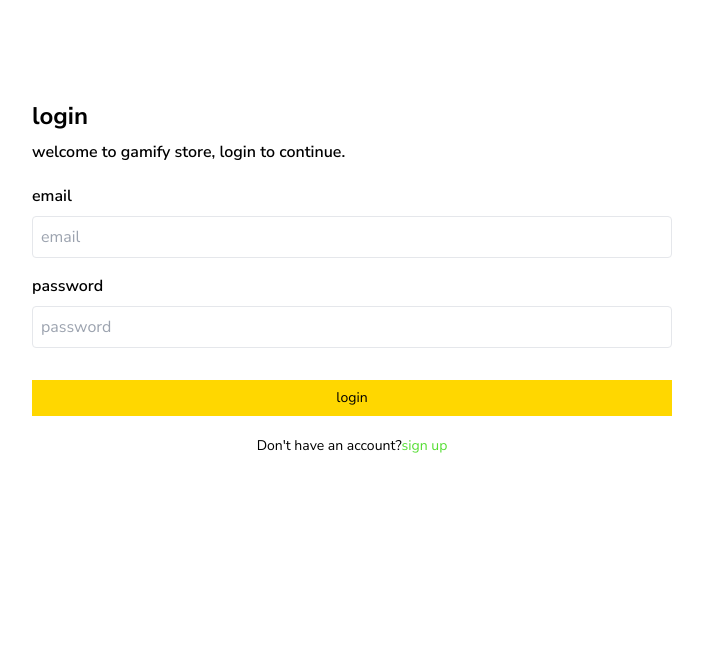
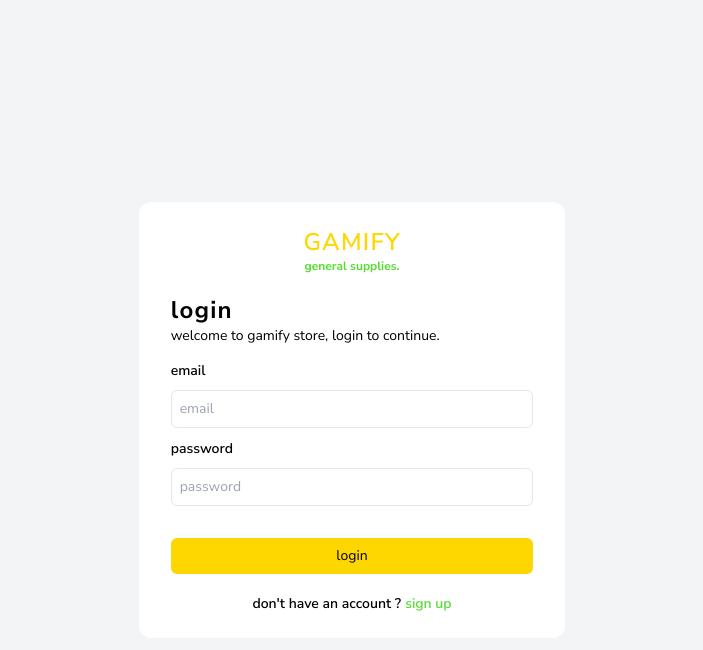
Before and after one commit to Gichohi-Simon/gamify_general_supplies, a Next.js app in the folder client/: page /login in a window 1280 px wide. Shown: the top 650 px of the page, without its empty margins (288-991 px from the left). Built offline with nearby package versions, Linux system fonts and the light colour scheme; no server answers.

Commit message:
login page miracle

```diff
--- a/client/src/app/(Auth)/login/page.tsx
+++ b/client/src/app/(Auth)/login/page.tsx
@@ -10,7 +10,7 @@ import { loginInitialValues } from "@/types/types";
 import { setCredentials } from "@/store/features/authSlice";
 
 export default function LoginPage() {
-  const API = process.env.API_URL
+  const API = process.env.API_URL;
 
   const router = useRouter();
   const dispatch = useAppDispatch();
@@ -56,19 +56,25 @@ export default function LoginPage() {
   };
 
   return (
-    <div className="font-[family-name:var(--font-poppins)] flex justify-center items-center">
+    <div className="font-[family-name:var(--font-poppins)] flex justify-center items-center min-h-screen bg-gray-100">
       <form
-        className="w-3/4 md:w-1/2 py-10 mt-0 md:mt-10"
+        className="w-3/4 md:w-4/12 md:mt-10 bg-white px-8 py-6 rounded-xl"
         onSubmit={formik.handleSubmit}
       >
-        <div className="my-5">
-          <p className="text-xl md:text-2xl font-bold">login</p>
-          <p className="text-sm md:text-base font-semibold mt-2">
+        <p className="text-center font-semibold text-2xl uppercase tracking-wider text-primary">
+          Gamify
+        </p>
+        <p className="text-xs text-center text-secondary font-bold">
+          general supplies.
+        </p>
+        <div className="mt-5 mb-3">
+          <p className="text-lg md:text-2xl tracking-wider font-bold">login</p>
+          <p className="text-xs md:text-sm">
             welcome to gamify store, login to continue.
           </p>
         </div>
         <div>
-          <label htmlFor="email" className="font-semibold text-sm md:text-base">
+          <label htmlFor="email" className="font-semibold text-xs md:text-sm">
             email
           </label>
           <br />
@@ -76,16 +82,16 @@ export default function LoginPage() {
             type="text"
             placeholder="email"
             name="email"
-            className="border border-1 py-2 px-2 text-sm md:text-base w-full mt-2 rounded "
+            className="border border-1 py-2 px-2 text-xs md:text-sm w-full mt-2 rounded-md"
             onChange={formik.handleChange}
             onBlur={formik.handleBlur}
             value={formik.values.email}
           />
         </div>
-        <div className="mt-4">
+        <div className="mt-2">
           <label
             htmlFor="password"
-            className="font-semibold text-sm md:text-base"
+            className="font-semibold text-xs md:text-sm"
           >
             password
           </label>
@@ -94,14 +100,14 @@ export default function LoginPage() {
             type="password"
             placeholder="password"
             name="password"
-            className="border border-1 py-2 px-2 text-sm md:text-base w-full mt-2 rounded"
+            className="border border-1 py-2 px-2 text-xs md:text-sm w-full mt-2 rounded-md"
             onChange={formik.handleChange}
             onBlur={formik.handleBlur}
             value={formik.values.password}
           />
         </div>
         <button
-          className="bg-primary mt-8 py-2 w-full text-xs md:text-sm mb-5"
+          className="bg-primary mt-8 py-2 w-full text-xs md:text-sm mb-5 rounded-md"
           type="submit"
         >
           login
@@ -109,9 +115,9 @@ export default function LoginPage() {
 
         <Link
           href="/signup"
-          className="text-xs md:text-sm flex justify-center items-center"
+          className="text-xs md:text-sm flex justify-center items-center gap-1 lowercase font-semibold"
         >
-          Don&apos;t have an account?{" "}
+          Don&apos;t have an account ?{" "}
           <span className="text-secondary">sign up</span>
         </Link>
       </form>
```
